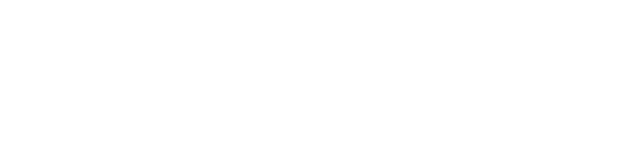
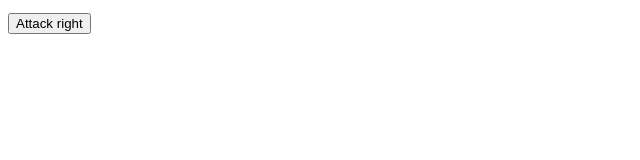
Before and after one commit to tkhsh/dice-of-doom-js, a plain HTML site: page index.html in a window 1280 px wide. Shown: the whole page, without its empty margins (0-640 px from the left). Drawn offline with Linux system fonts and the light colour scheme; files whose address does not match are found by name.

Commit message:
html に仮のボタンを追加

```diff
--- a/index.html
+++ b/index.html
@@ -7,6 +7,9 @@
 </head>
 <body>
     <pre id="display"></pre>
+    <div id="uiButton">
+        <button id="dummyButton" type="button">Attack right</button>
+    </div>
     <script type="text/javascript" src="vender/jquery-1.10.1.min.js"></script>
     <script type="text/javascript" src="app.js"></script>
 </body>
```
